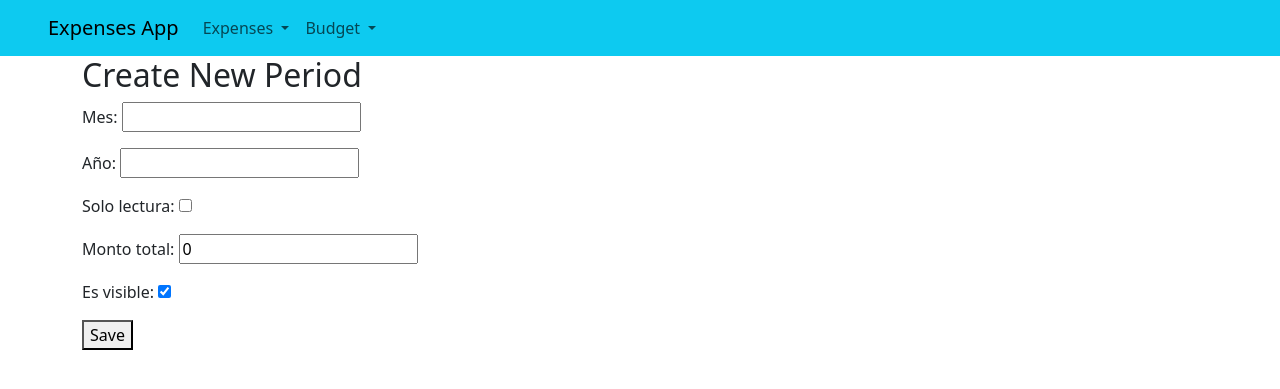
After one commit to senquevila/expenses_site, a Django app: page /expenses/periods/add/ in a window 1280 px wide. The commit adds this page. Shown: the top 389 px of the page. Run offline with Django 4.2, Linux system fonts and the light colour scheme; some libraries are stand-ins or nearby versions.

Commit message:
maintain query_params in pagination / create periods signal and form

```diff
--- a/expenses/apps.py
+++ b/expenses/apps.py
@@ -4,3 +4,6 @@ from django.apps import AppConfig
 class ExpensesConfig(AppConfig):
     default_auto_field = "django.db.models.BigAutoField"
     name = "expenses"
+
+    def ready(self):
+        import expenses.signals  # Import signals module
--- a/expenses/forms.py
+++ b/expenses/forms.py
@@ -1,11 +1,7 @@
-from typing import Any, Mapping
 from django import forms
-from django.core.files.base import File
 from django.core.validators import FileExtensionValidator
-from django.db.models.base import Model
-from django.forms.utils import ErrorList
 
-from expenses.models import Account, Transaction, Upload
+from expenses.models import Account, Period, Transaction, Upload
 
 
 class AccountTransferForm(forms.Form):
@@ -112,3 +108,9 @@ class UploadTransformForm(forms.ModelForm):
     class Meta:
         model = Upload
         fields = ("parameters",)
+
+
+class PeriodForm(forms.ModelForm):
+    class Meta:
+        model = Period
+        fields = ['month', 'year', 'closed', 'total', 'active']
--- a/expenses/models.py
+++ b/expenses/models.py
@@ -20,6 +20,7 @@ class Period(models.Model):
     class Meta:
         verbose_name = _("Periodo")
         verbose_name_plural = _("Periodos")
+        unique_together = ("month", "year")
 
     def __str__(self) -> str:
         return f"{self.year}-{self.month:02}"
--- /dev/null
+++ b/expenses/templatetags/query_params.py
@@ -0,0 +1,18 @@
+from django import template
+from urllib.parse import urlencode
+
+register = template.Library()
+
+
+@register.simple_tag(takes_context=True)
+def query_transform(context, **kwargs):
+    request = context["request"]
+    query_params = request.GET.copy()
+
+    if "page" in query_params:
+        query_params.pop("page")
+
+    for key, value in kwargs.items():
+        query_params[key] = value
+
+    return query_params.urlencode()
--- a/expenses/urls.py
+++ b/expenses/urls.py
@@ -70,6 +70,11 @@ urlpatterns = [
         name="period-list",
     ),
     path(
+        "periods/add/",
+        views.PeriodCreateView.as_view(),
+        name="period-add",
+    ),
+    path(
         "periods/<int:period>/",
         views.TransactionGroupListView.as_view(),
         name="period-expense-group",
--- a/expenses/views/periods.py
+++ b/expenses/views/periods.py
@@ -1,12 +1,22 @@
 from typing import Any
+
 from django.contrib import messages
 from django.db.models.query import QuerySet
 from django.shortcuts import redirect
-from django.views.generic import ListView
+from django.urls import reverse_lazy
+from django.views.generic import ListView, edit
 
 from rest_framework.views import APIView
 
 from expenses.models import Transaction, Period
+from expenses.forms import PeriodForm
+
+
+class PeriodCreateView(edit.CreateView):
+    model = Period
+    form_class = PeriodForm
+    template_name = "expenses/period_add.html"
+    success_url = reverse_lazy("period-list")
 
 
 class PeriodListView(ListView):
--- a/templates/base.html
+++ b/templates/base.html
@@ -35,7 +35,10 @@
             <div class="dropdown-divider"></div>
             <a class="dropdown-item" href="{% url 'currency-convert-list' %}">Currency Conversions</a>
             <div class="dropdown-divider"></div>
-            <a href="{% url 'upload-list' %}" class="dropdown-item">Upload list</a>
+            <a class="dropdown-item" href="{% url 'upload-list' %}">Upload list</a>
+            <div class="dropdown-divider"></div>
+            <a class="dropdown-item" href="{% url 'period-add' %}">Period create</a>
+            <a class="dropdown-item" href="{% url 'period-list' %}">Period list</a>
           </div>
         </li>
         <li class="nav-item dropdown">
--- /dev/null
+++ b/templates/expenses/period_add.html
@@ -0,0 +1,10 @@
+{% extends "base.html" %}
+
+{% block content %}
+  <h2>Create New Period</h2>
+  <form method="post">
+    {% csrf_token %}
+    {{ form.as_p }}
+    <button type="submit">Save</button>
+  </form>
+{% endblock %}
```
Also changed, not shown: templates/expenses/transaction_list.html (+5 -5 lines), CHANGELOG.md, expenses/migrations/0028_alter_period_unique_together.py (added).
